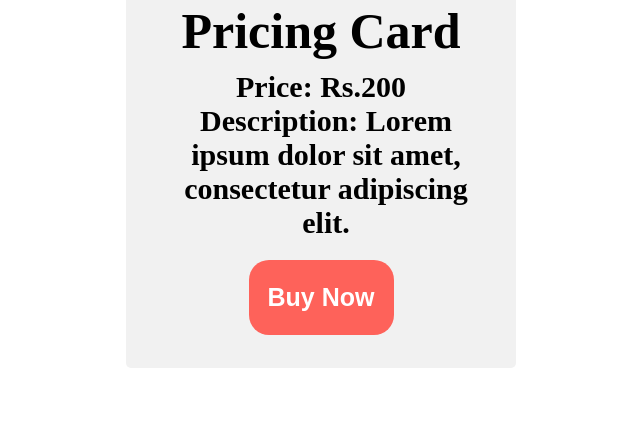
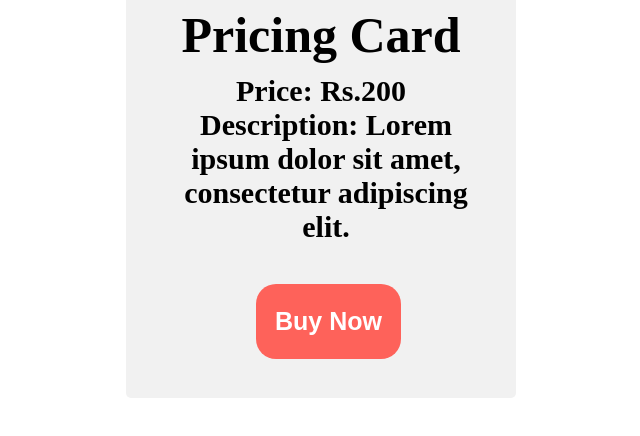
Before and after one commit to acciojob/pricing-card-israrhusain, a website: page main.html in a window 1280 px wide. Shown: the part 240-676 px from the top of the page, without its empty margins (319-959 px from the left). Drawn offline with Linux system fonts and the light colour scheme.

Commit message:
created a submission

```diff
--- a/main.html
+++ b/main.html
@@ -9,7 +9,7 @@
 <body>
 	<div class=container>
 	<div class="image"><img   src="https://images.pexels.com/photos/15062131/pexels-photo-15062131.jpeg?auto=compress&cs=tinysrgb&w=600&lazy=load"  width="280" height="180"></div>
-	<div class="name">Pricing Card</div>
+	<div class="name"><h1>Pricing Card</h1></div>
 		<p>Price: Rs.200</p>
 		<p class="des">Description: Lorem ipsum dolor sit amet, consectetur adipiscing elit.</p>
 	 <button class="btn">Buy Now</button>
--- a/styles.css
+++ b/styles.css
@@ -2,7 +2,7 @@
 .container{
 	background-color:#F1F1F1;
 	width:390px;
-	height:600px;
+	height:630px;
 	text-align:center;
 	border-radius:5px;
 	margin:auto;
@@ -12,25 +12,25 @@
 	display:inline-block;
 	}
 .name{
-	margin:-50px;
-	font-size:50px;
+	margin:-80px;
+	font-size:25px;
 	font-weight:bold;
 
 }
 p{
-	margin:60px;
+	margin:90px;
 	font-size:30px;
 	font-weight:bold;
 }
 .des{
 
-	margin:-60px;
+	margin:-90px;
 	width:300px;
 	margin-left:50px;
 }
 .btn{
 	display:inline-block;
-	margin:80px;
+	margin:130px;
 	width:145px;
 	height:75px;
 	font-size:25px;
```
